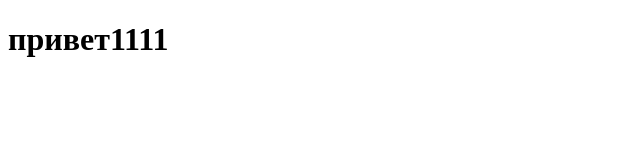
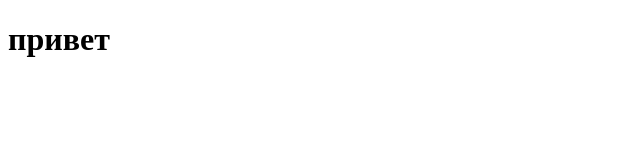
Before and after one commit to Sajjfk/rm, a plain HTML site: page index.html in a window 1280 px wide. Shown: the full height of the page, 0-640 px from the left. Drawn offline with Linux system fonts and the light colour scheme.

Commit message:
Update index.html

```diff
--- a/index.html
+++ b/index.html
@@ -9,7 +9,7 @@
 </head>
 
 <body>
-    <h1>привет1111</h1>
+    <h1>привет</h1>
 </body>
 
 </html>
```
